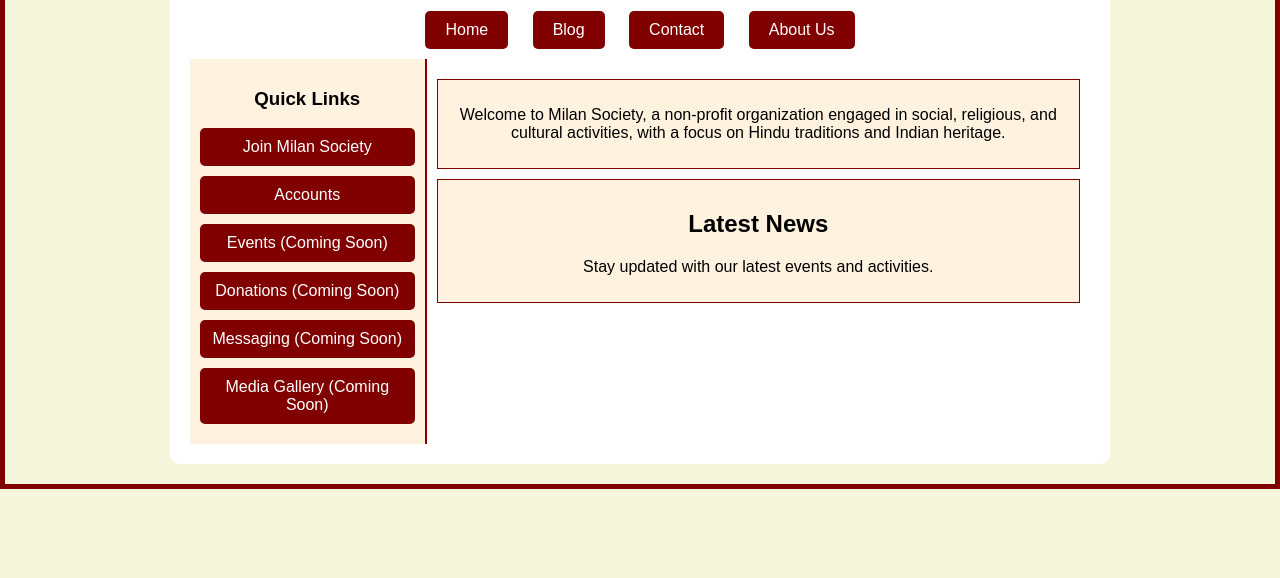
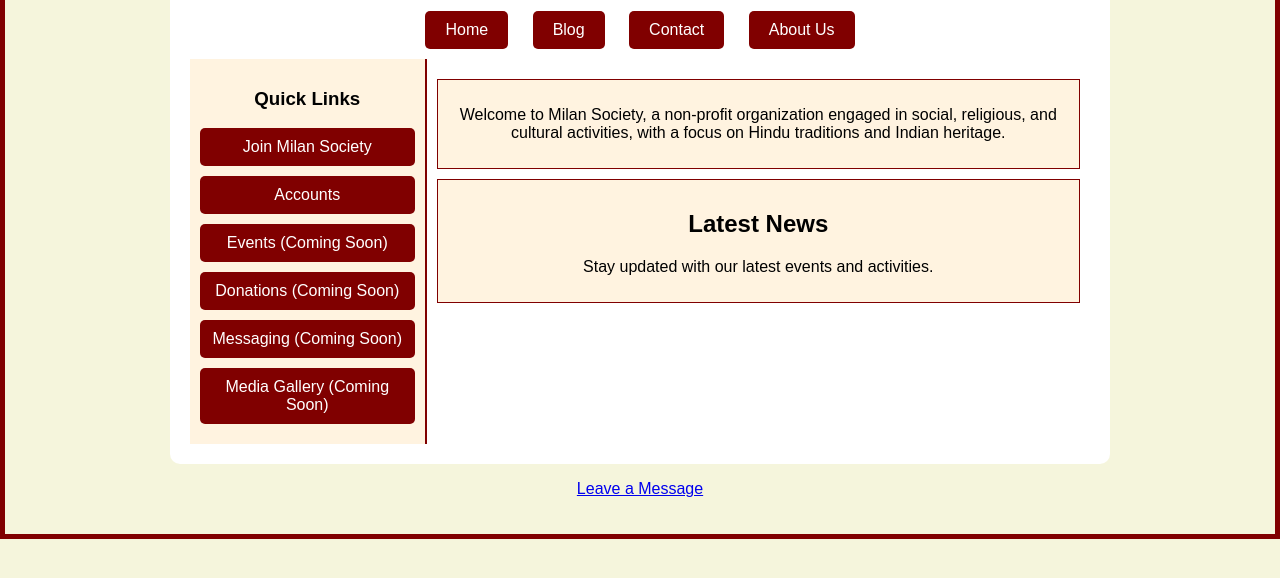
Before and after one commit to ranigoyal/Milan, a plain HTML site: page index.html in a window 1280 px wide. Shown: the part 160-738 px from the top of the page. Drawn offline with Linux system fonts and the light colour scheme.

Commit message:
Update index.html

```diff
--- a/index.html
+++ b/index.html
@@ -112,3 +112,4 @@
     </div>
 </body>
 </html>
+<p><a href="message.html">Leave a Message</a></p>
```
